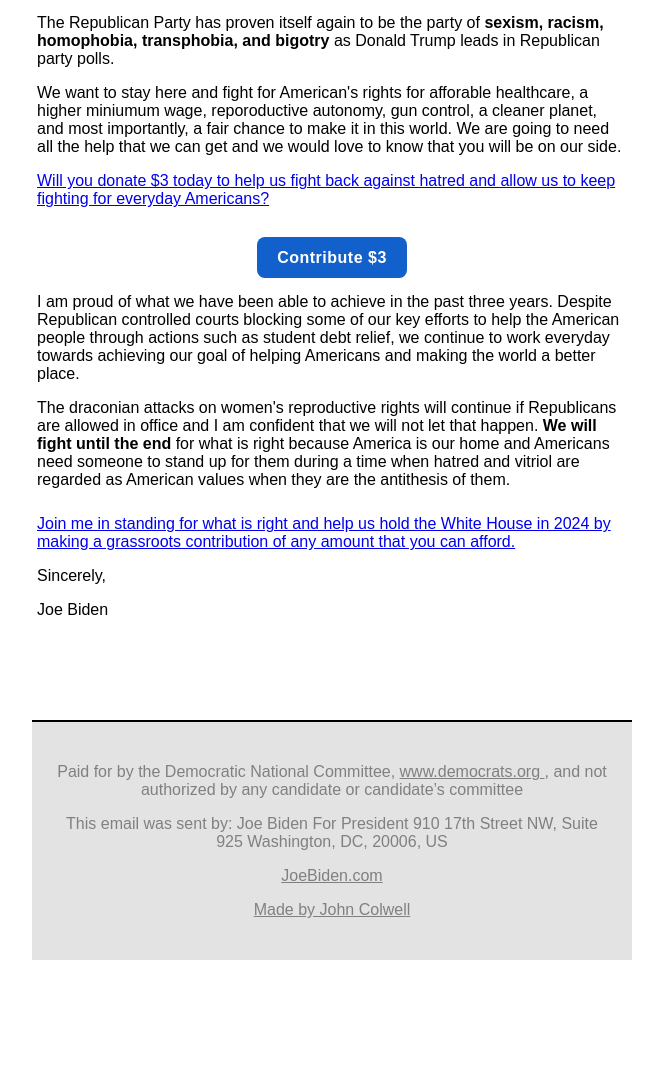
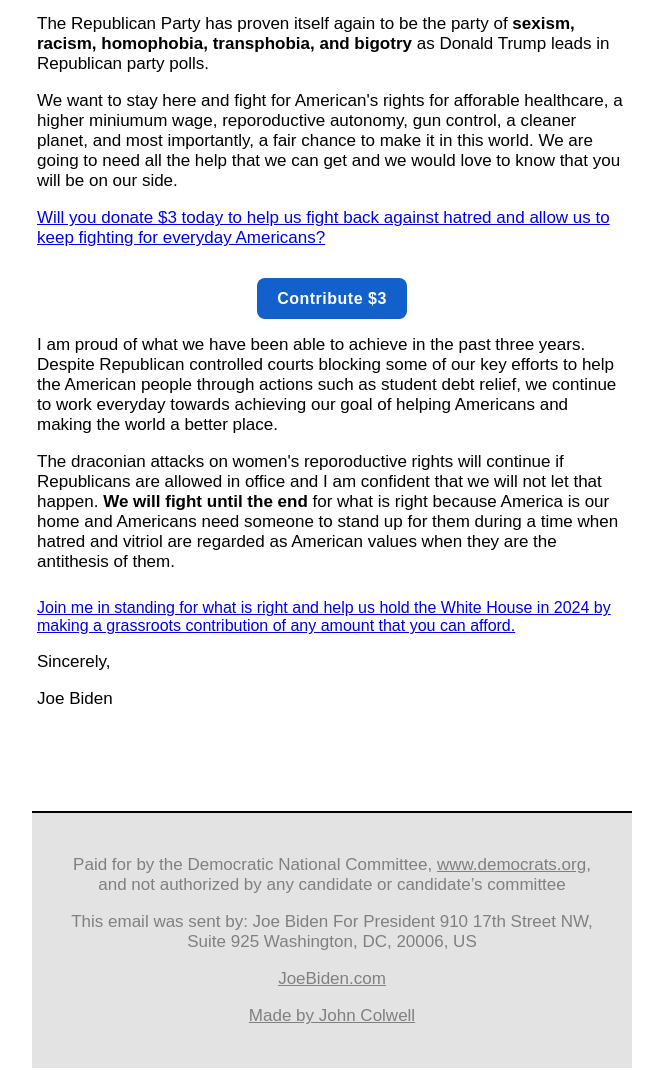
Before and after one commit to JawnMayer/Political-Email-Template, a plain HTML site: page with-inline-css.html in a window 1280 px wide. Shown: the part 272-1343 px from the top of the page, without its empty margins (308-971 px from the left). Before the commit the page ends 1272 px from the top, so only its background shows below. Drawn offline with Linux system fonts and the light colour scheme; files whose address does not match are found by name.

Commit message:
Update with-inline-css.html

```diff
--- a/with-inline-css.html
+++ b/with-inline-css.html
@@ -34,10 +34,10 @@
               <td style="padding: 5px;">
                 <p style="font-size: 17px;"> <u> Let's be honest.</u>  There is plenty of work left to do to get America on the right track. You helped us in 2020 and we hope that we can  on you to <b> help us secure the White House in 2024.</b> </p>
 
-                <p> The Republican Party has proven itself again to be the party of <b>sexism, racism, homophobia, transphobia, and bigotry</b> as Donald Trump leads in Republican party polls. </p>
-                  <p>We want to stay here and fight for American's rights for afforable healthcare, a higher miniumum wage, reporoductive autonomy, gun control, a cleaner planet, and most importantly, a fair chance to make it in this world. We are going to need all the help that we can get and we would love to know that you will be on our side.</p>
+                <p style="font-size: 17px;"> The Republican Party has proven itself again to be the party of <b>sexism, racism, homophobia, transphobia, and bigotry</b> as Donald Trump leads in Republican party polls. </p>
+                  <p style="font-size: 17px;">We want to stay here and fight for American's rights for afforable healthcare, a higher miniumum wage, reporoductive autonomy, gun control, a cleaner planet, and most importantly, a fair chance to make it in this world. We are going to need all the help that we can get and we would love to know that you will be on our side.</p>
 
-                  <p style="padding-bottom: 15px;"> <a href="https://secure.actblue.com/donate/jb-web-donate"> Will you donate $3 today to help us fight back against hatred and allow us to keep fighting for everyday Americans?</a> </p>
+                  <p style="padding-bottom: 15px;font-size: 17px;"> <a href="https://secure.actblue.com/donate/jb-web-donate"> Will you donate $3 today to help us fight back against hatred and allow us to keep fighting for everyday Americans?</a> </p>
 
                 </td>
               </tr>
@@ -54,9 +54,9 @@
     <tr>
       <td style="padding-top: 15px;padding: 5px;">
 
-        <p>I am proud of what we have been able to achieve in the past three years. Despite Republican controlled courts blocking some of our key efforts to help the American people through actions such as student debt relief, we continue to work everyday towards achieving our goal of helping Americans and making the world a better place.  </p>
+        <p style="font-size: 17px;">I am proud of what we have been able to achieve in the past three years. Despite Republican controlled courts blocking some of our key efforts to help the American people through actions such as student debt relief, we continue to work everyday towards achieving our goal of helping Americans and making the world a better place.  </p>
 
-        <p>The draconian attacks on women's reproductive rights will continue if Republicans are allowed in office and I am confident that we will not let that happen. <b> We will fight until the end </b> for what is right because America is our home and Americans need someone to stand up for them during a time when hatred and vitriol are regarded as American values when they are the antithesis of them.  </p>
+        <p style="font-size: 17px;">The draconian attacks on women's reporoductive rights will continue if Republicans are allowed in office and I am confident that we will not let that happen. <b> We will fight until the end </b> for what is right because America is our home and Americans need someone to stand up for them during a time when hatred and vitriol are regarded as American values when they are the antithesis of them.  </p>
 
       </td>
     </tr>
@@ -64,8 +64,8 @@
           <td style="padding: 5px;">
 <a href="https://secure.actblue.com/donate/jb-web-donate"> Join me in standing for what is right and help us hold the White House in 2024 by making a grassroots contribution of any amount that you can afford.</a>
 
-<p>Sincerely,</p>
-<p style="padding-bottom: 80px;">Joe Biden</p>
+<p style="font-size: 17px;">Sincerely,</p>
+<p style="padding-bottom: 80px;font-size: 17px;">Joe Biden</p>
           </td>
         </tr>
 
@@ -81,15 +81,15 @@
       <tr>
         <td style="padding: 20px 20px; text-align: center; color: #808080;" class="footer">
 
-          <p>Paid for by the Democratic National Committee, <a href="https://democrats.org" style="color: #808080;"> www.democrats.org </a>, and not authorized by any candidate or candidate’s committee</p>
+          <p style="font-size: 17px;">Paid for by the Democratic National Committee, <a href="https://democrats.org" style="color: #808080;"> www.democrats.org</a>, and not authorized by any candidate or candidate’s committee</p>
 
-          <p>This email was sent by:
+          <p style="font-size: 17px;">This email was sent by:
             Joe Biden For President
             910 17th Street NW, Suite 925 Washington, DC, 20006, US</p>
 
-            <p> <a href="https://joebiden.com" style="color: #808080;">JoeBiden.com</a></p>
+            <p style="font-size: 17px;"> <a href="https://joebiden.com" style="color: #808080;">JoeBiden.com</a></p>
 
-            <p style="text-decoration: none;"><a href="mailto:jcjohncolwell@gmail.com" style="color: #808080;">Made by John Colwell</a></p>
+            <p style="text-decoration: none;font-size: 17px;"><a href="mailto:jcjohncolwell@gmail.com" style="color: #808080;">Made by John Colwell</a></p>
 
         </td>
       </tr>
```
